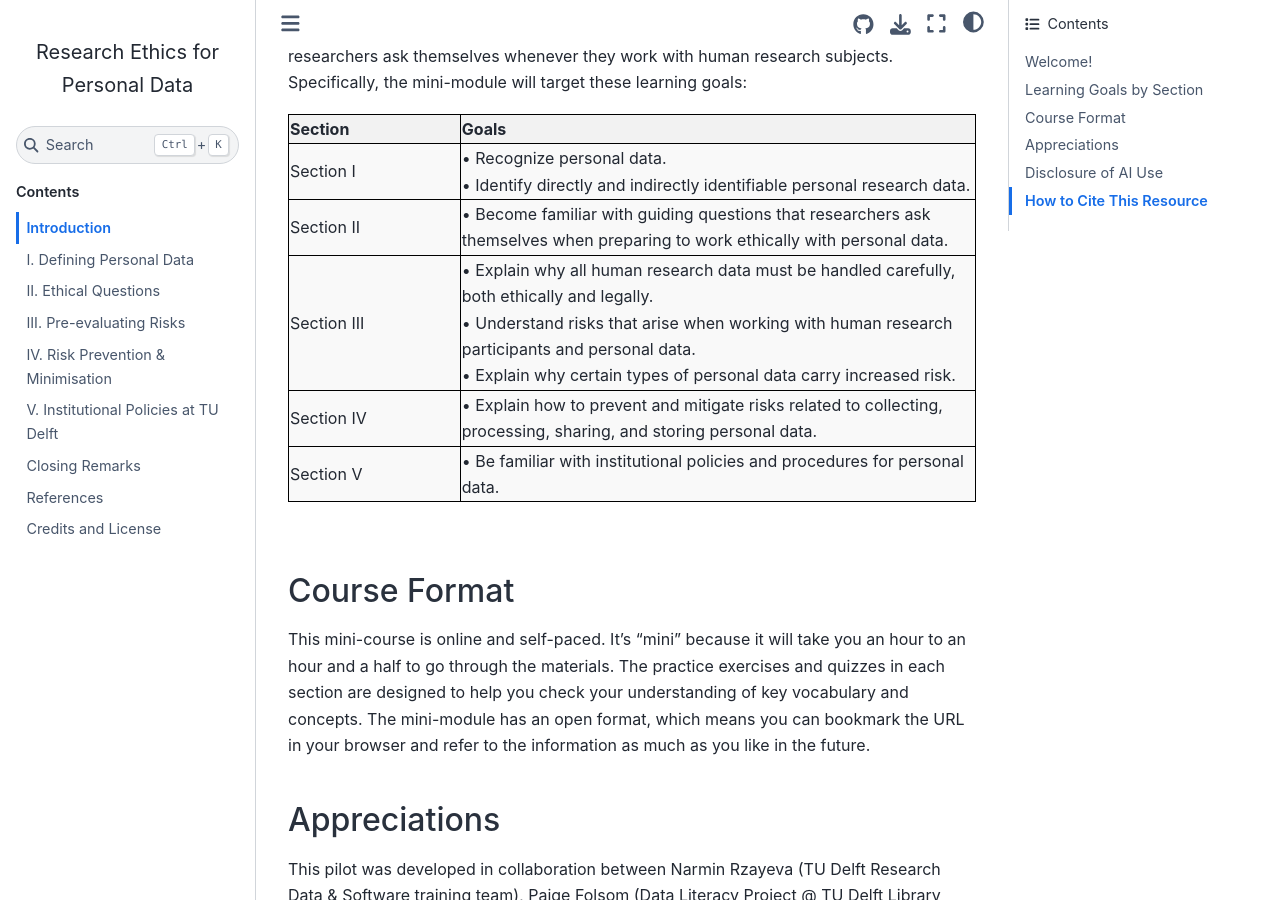
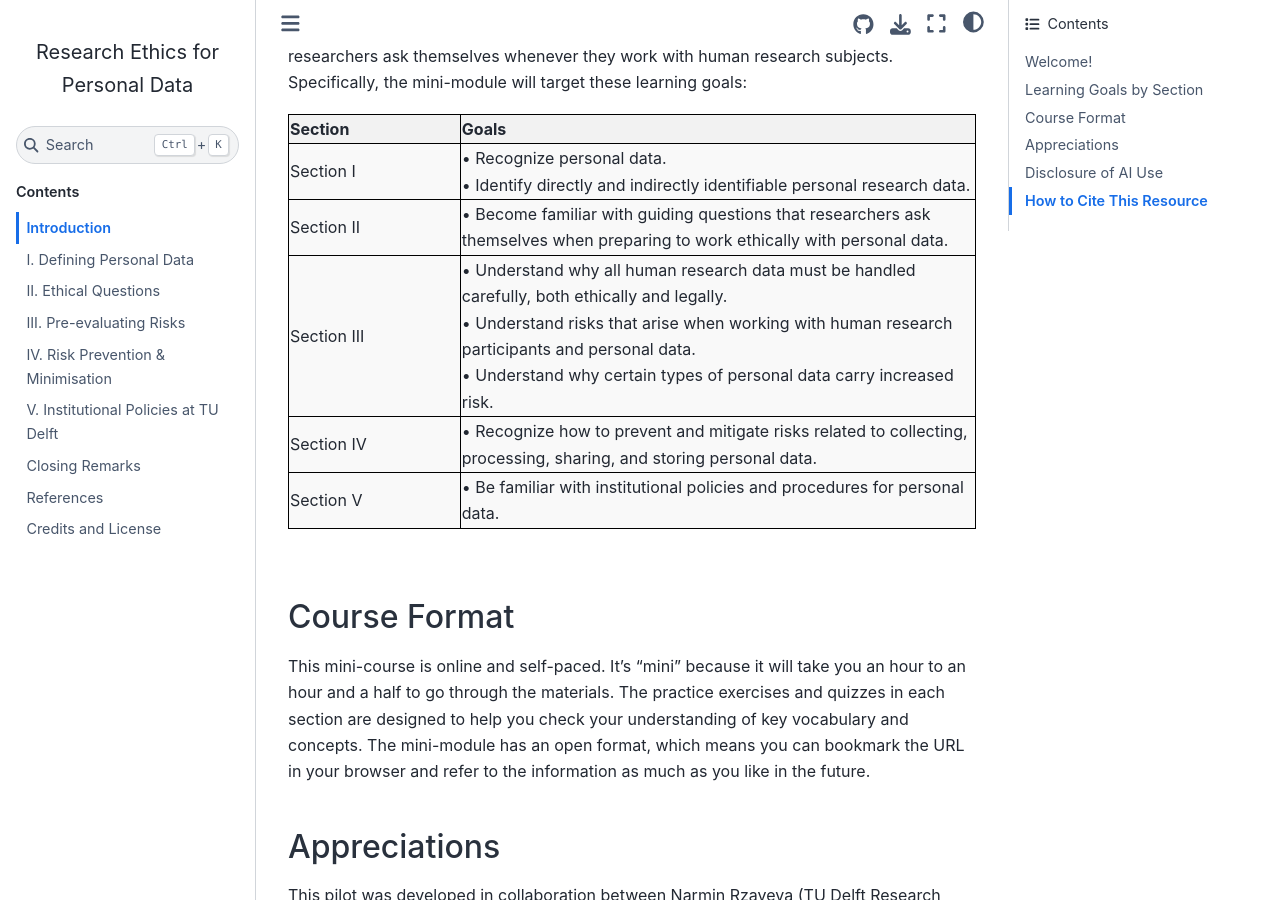
Before and after one commit to tu-delft-library/BSc_Research_Ethics_for_Personal_Data, a Jupyter Book: the page built from book/home.md, in a window 1280 px wide and 900 px high, scrolled down 508 px. Built offline with Jupyter Book 1.0.4 settings and Sphinx 7.4.7 and the Sphinx Book theme 1.1.4, drawn with Linux system fonts in a browser that asks for light colours; comment, search, counter and statistics services are not loaded.

Commit message:
Update home.md

```diff
--- a/book/home.md
+++ b/book/home.md
@@ -34,16 +34,16 @@ By participating in this mini-module, we hope you will develop an awareness of k
   <tr style="background-color: #f9f9f9;">
     <td style="border: 1px solid black; width: 25%;">Section III</td>
     <td style="border: 1px solid black;">
-      • Explain why all human research data must be handled carefully, both ethically and legally.<br>
+      • Understand why all human research data must be handled carefully, both ethically and legally.<br>
       • Understand risks that arise when working with human research participants and personal data.<br>
-      • Explain why certain types of personal data carry increased risk.
+      • Understand why certain types of personal data carry increased risk.
     </td>
   </tr>
 
   <tr style="background-color: #f9f9f9;">
     <td style="border: 1px solid black; width: 25%;">Section IV</td>
     <td style="border: 1px solid black;">
-      • Explain how to prevent and mitigate risks related to collecting, processing, sharing, and storing personal data.
+      • Recognize how to prevent and mitigate risks related to collecting, processing, sharing, and storing personal data.
     </td>
   </tr>
 
```
